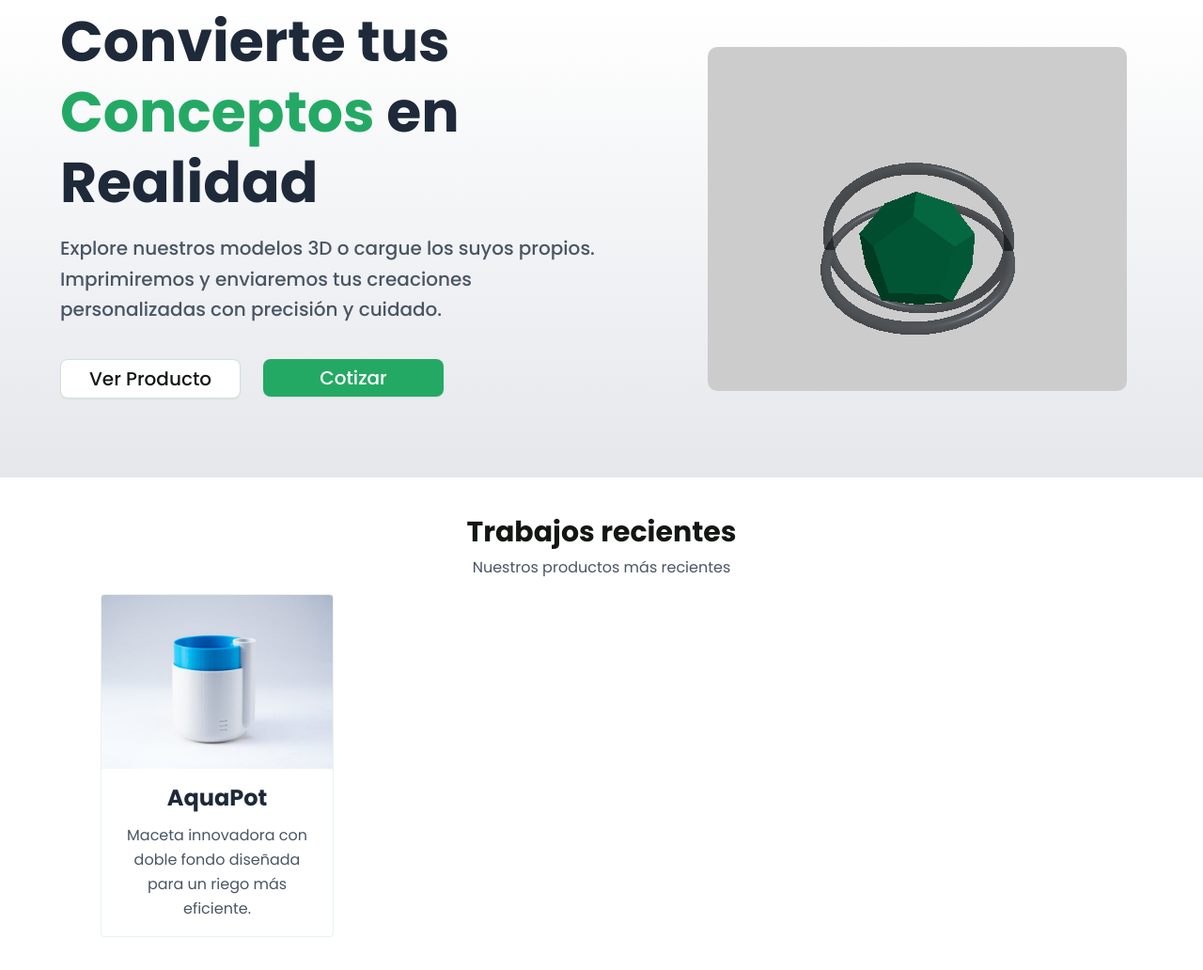
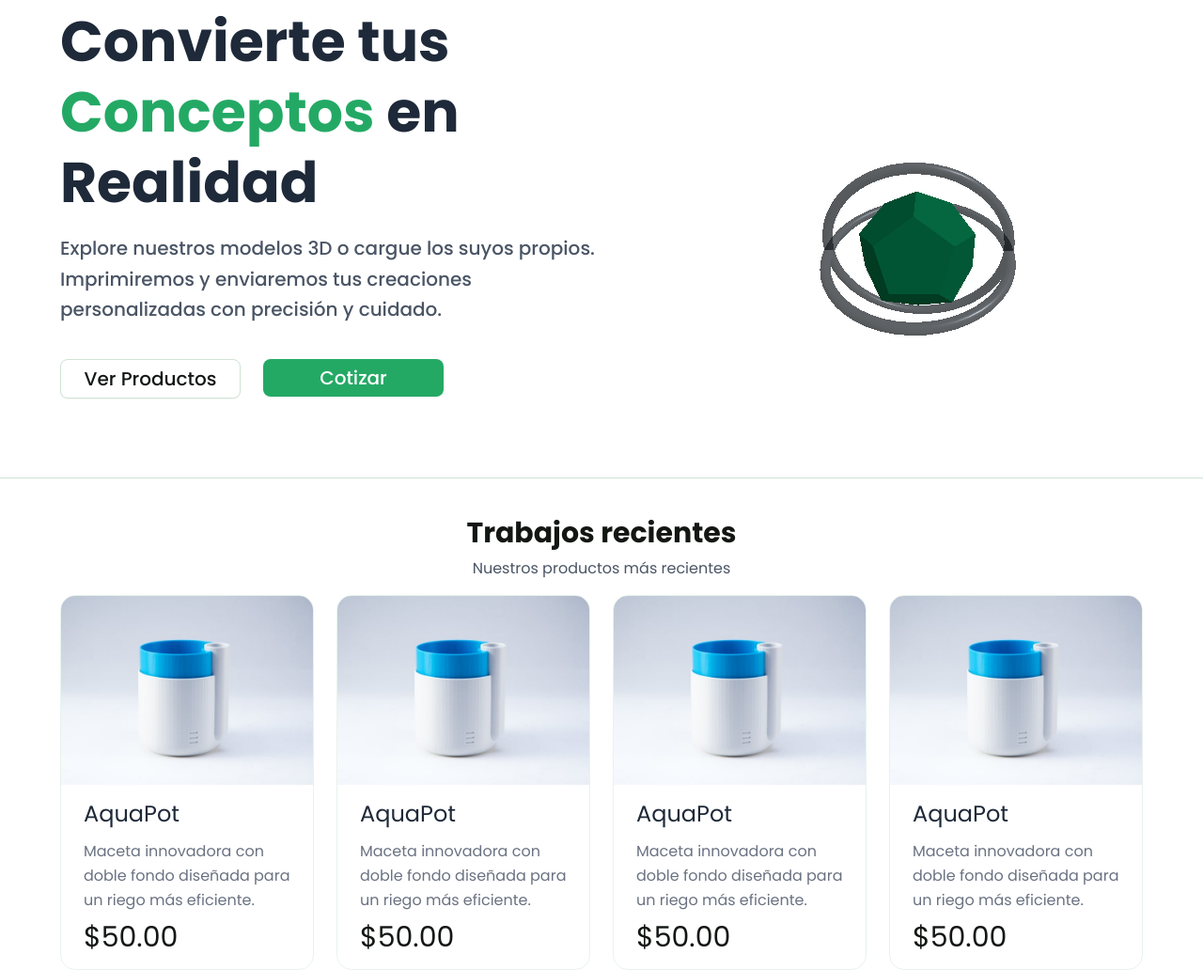
Before and after one commit to CarlosJimeEnez/tienda_online, an Astro site: page / in a window 1280 px wide. Shown: the part 93-1125 px from the top of the page at 94% size. Before the commit the page ends 1090 px from the top, so only its background shows below. Built offline with nearby package versions, Linux system fonts and the light colour scheme; Astro itself is replaced by a stand-in of ours.

Commit message:
Add landing page components with 3D model and product carousel

```diff
--- a/src/components/CardCarousel.astro
+++ b/src/components/CardCarousel.astro
@@ -1,8 +1,11 @@
 ---
 import { Image } from "astro:assets";
 ---
+
 <!-- Card 1 -->
-<div class="rounded overflow-hidden border border-accent/10 hover:scale-101 transition-transform hover:shadow-md hover:bg-accent/10">
+<div
+  class="rounded rounded-2xl overflow-hidden border border-accent/10 hover:scale-101 transition-transform hover:shadow-md hover:bg-accent/10"
+>
   <Image
     src="/imagenes/autopot.png"
     alt="AquaPot - Maceta innovadora"
@@ -11,22 +14,17 @@ import { Image } from "astro:assets";
     loading="lazy"
     class="w-full"
   />
-    <div class="px-6 py-4">
+  <div class="px-6 py-4 flex flex-col justify-between items-start">
     <div class="mb-3">
-        <h3 class="font-bold text-xl md:text-2xl text-gray-800 leading-tight">AquaPot</h3>
+      <p class=" text-2xl md:text-2xl text-gray-800 leading-tight">
+        AquaPot
+      </p>
     </div>
-      <p class="text-gray-600 text-sm md:text-base leading-relaxed">
-        Maceta innovadora con doble fondo diseñada para un riego más
-        eficiente.</p>
-    </div>
-    <!-- <div class="px-6 pt-4 pb-2">
-      <Badge class="inline-block mr-2 mb-2" variant="secondary"
-        >#photography</Badge
-      >
-      <Badge class="inline-block mr-2 mb-2" variant="secondary">#travel</Badge
-      >
-      <Badge class="inline-block mr-2 mb-2" variant="secondary">#winter</Badge
-      >
-    </div> -->
+    <p class="text-gray-500 text-sm md:text-base leading-relaxed text-start">
+      Maceta innovadora con doble fondo diseñada para un riego más eficiente.
+    </p>
+    <div class="flex justify-between items-around mt-2">
+      <p class="text-lg md:text-3xl text-text">$50.00</p>
     </div>
   </div>
+</div>
--- a/src/components/Carousel.astro
+++ b/src/components/Carousel.astro
@@ -4,7 +4,7 @@ import { Badge } from "@/components/ui/badge";
 import CardCarousel from "./CardCarousel.astro";
 ---
 
-<section class="max-w-10/12 text-center mx-auto my-10">
+<section class="container mx-auto max-w-7xl px-4 sm:px-8 md:px-12 lg:px-16 my-10 text-center">
   <h3 class="text-3xl font-bold">Trabajos recientes</h3>
   <p class="mt-2 mb-4 text-gray-600">Nuestros productos más recientes</p>
   <!-- Grid container with 4 columns -->
@@ -12,5 +12,9 @@ import CardCarousel from "./CardCarousel.astro";
     class="grid grid-cols-1 md:grid-cols-2 lg:grid-cols-3 xl:grid-cols-4 gap-6"
   >
     <CardCarousel />
+    <CardCarousel />
+    <CardCarousel />
+    <CardCarousel />
+
   </div>
 </section>
--- a/src/components/Jumbotron.astro
+++ b/src/components/Jumbotron.astro
@@ -3,15 +3,13 @@ import { Button } from "@/components/ui/button";
 import ThreeModel from "./ThreeModel.vue";
 ---
 
-<section
-    class="relative mt-24 pb-12 py-1 overflow-hidden sm:h-auto mx-auto px-4 sm:px-8 md:px-12 lg:px-16"
->
+<section class="relative mt-24 pb-12 py-1 overflow-hidden sm:h-auto border-b">
     <!-- Background gradient that will be visible -->
-    <div class="absolute inset-0 bg-gradient-to-b from-white to-gray-200 z">
-    </div>
+    <!-- <div class="absolute inset-0 bg-gradient-to-b from-white to-gray-200 z">
+    </div> -->
 
     <div
-        class="container mx-auto max-w-7xl flex flex-col sm:flex-row justify-between items-center gap-4"
+        class="container mx-auto max-w-7xl px-4 sm:px-8 md:px-12 lg:px-16 flex flex-col sm:flex-row justify-between items-center gap-4"
     >
         <div
             class="w-full sm:w-7/12 md:w-7/12 xl:w-6/12 z-10 flex flex-col justify-center items-center sm:items-start text-center sm:text-start"
@@ -46,7 +44,7 @@ import ThreeModel from "./ThreeModel.vue";
                     class="w-full py-3 px-8 md:py-4 md:px-10 xl:py-5 xl:px-12"
                 >
                     <h5 class="text-sm md:text-base lg:text-xl font-medium">
-                        Ver Producto
+                        Ver Productos
                     </h5>
                 </Button>
                 <Button
@@ -59,7 +57,7 @@ import ThreeModel from "./ThreeModel.vue";
         </div>
 
         <div
-            class="w-full sm:w-5/12 md:w-5/12 lg:w-5/12 p-4 flex items-center justify-center border rounded-lg shadow-sm sm:h-[400px]"
+            class="w-full sm:w-5/12 md:w-5/12 lg:w-5/12 p-4 flex items-center justify-center rounded-lg  sm:h-[400px]"
         >
             <div class="w-full h-full rounded-lg overflow-hidden">
                 <ThreeModel client:idle />
--- a/src/components/ThreeModel.vue
+++ b/src/components/ThreeModel.vue
@@ -19,7 +19,7 @@ onMounted(() => {
   scene = new THREE.Scene();
 
   // Usar un fondo blanco sólido para mejor rendimiento
-  scene.background = new THREE.Color(0xcccccc);
+  scene.background = new THREE.Color(0xffffff);
 
   // Configurar cámara
   camera = new THREE.PerspectiveCamera(
```
Lines whose indentation alone changed are shown as unchanged.
